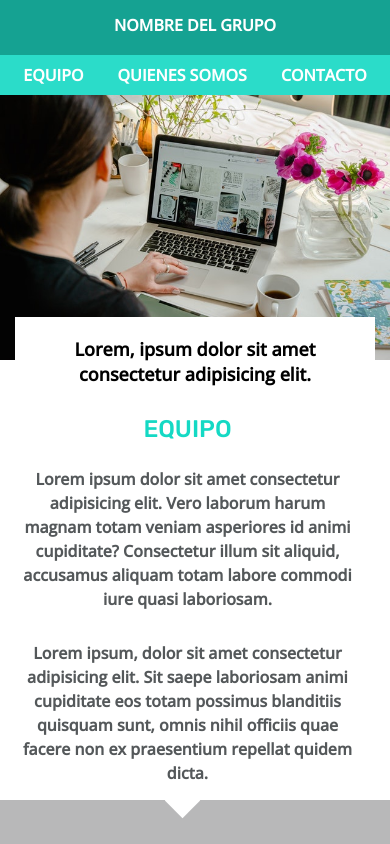
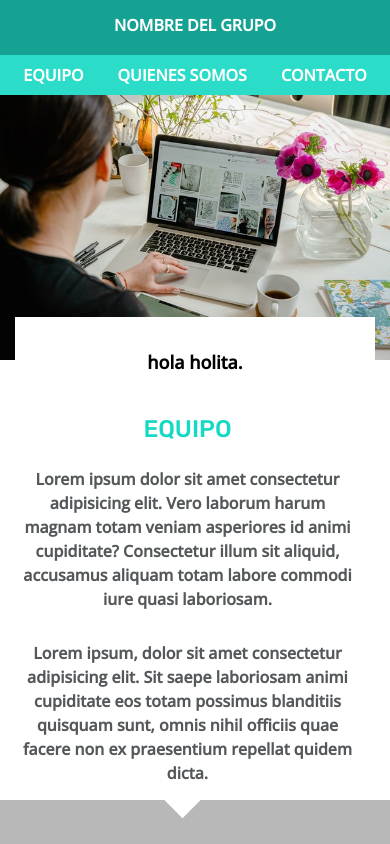
Before and after one commit to lilifernandez91/project-promo-q-module-1-team-1, a plain HTML site: page index.html in a window 390 px wide. Shown: the top 844 px of the page. Drawn offline with nearby package versions, Linux system fonts and the light colour scheme.

```diff
--- a/index.html
+++ b/index.html
@@ -64,7 +64,7 @@
         />
       </section>
       <section class="slogan">
-        <h2>Lorem, ipsum dolor sit amet consectetur adipisicing elit.</h2>
+        <h2>hola holita.</h2>
       </section>
 
       <!-- MAYTE: TEAM -->
```
